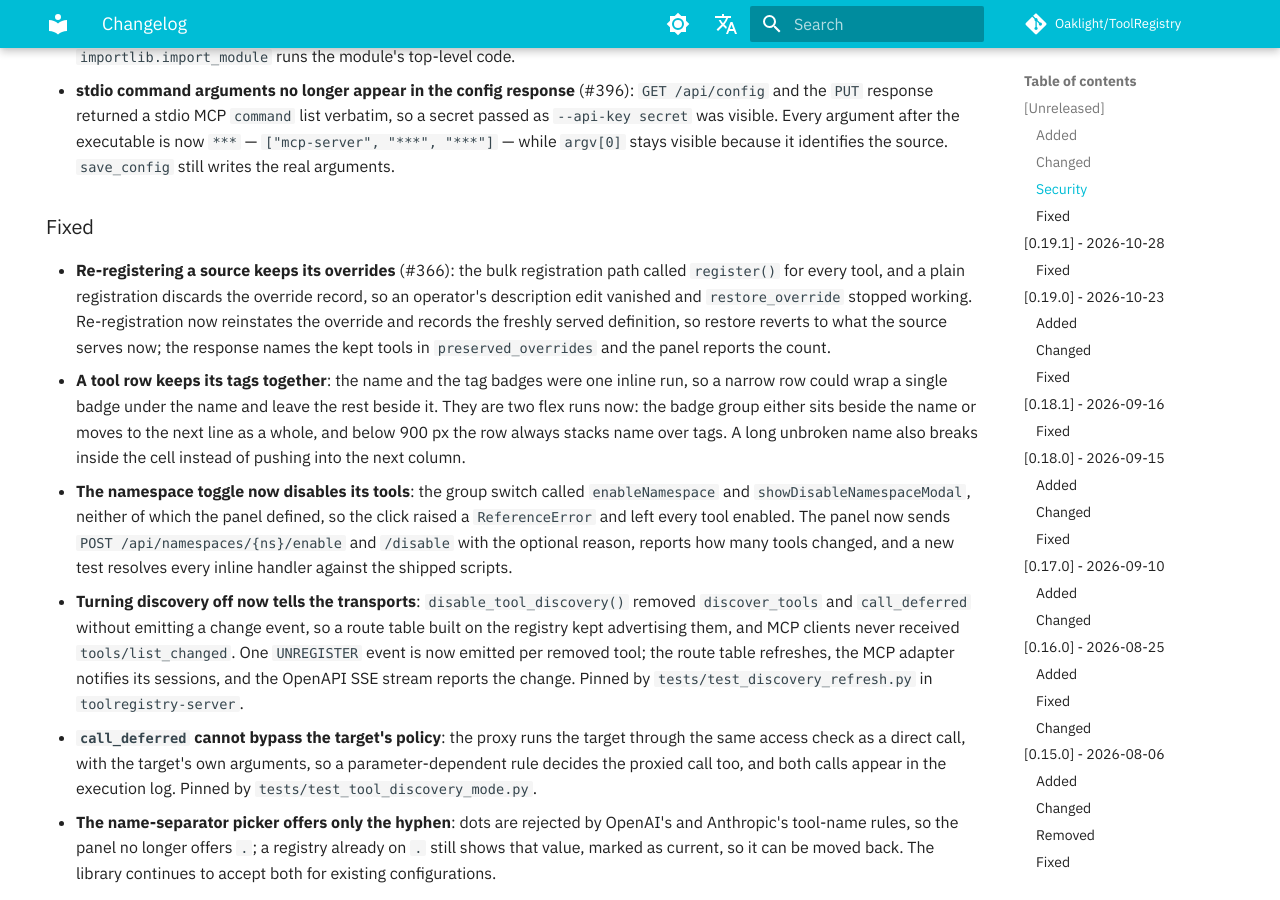
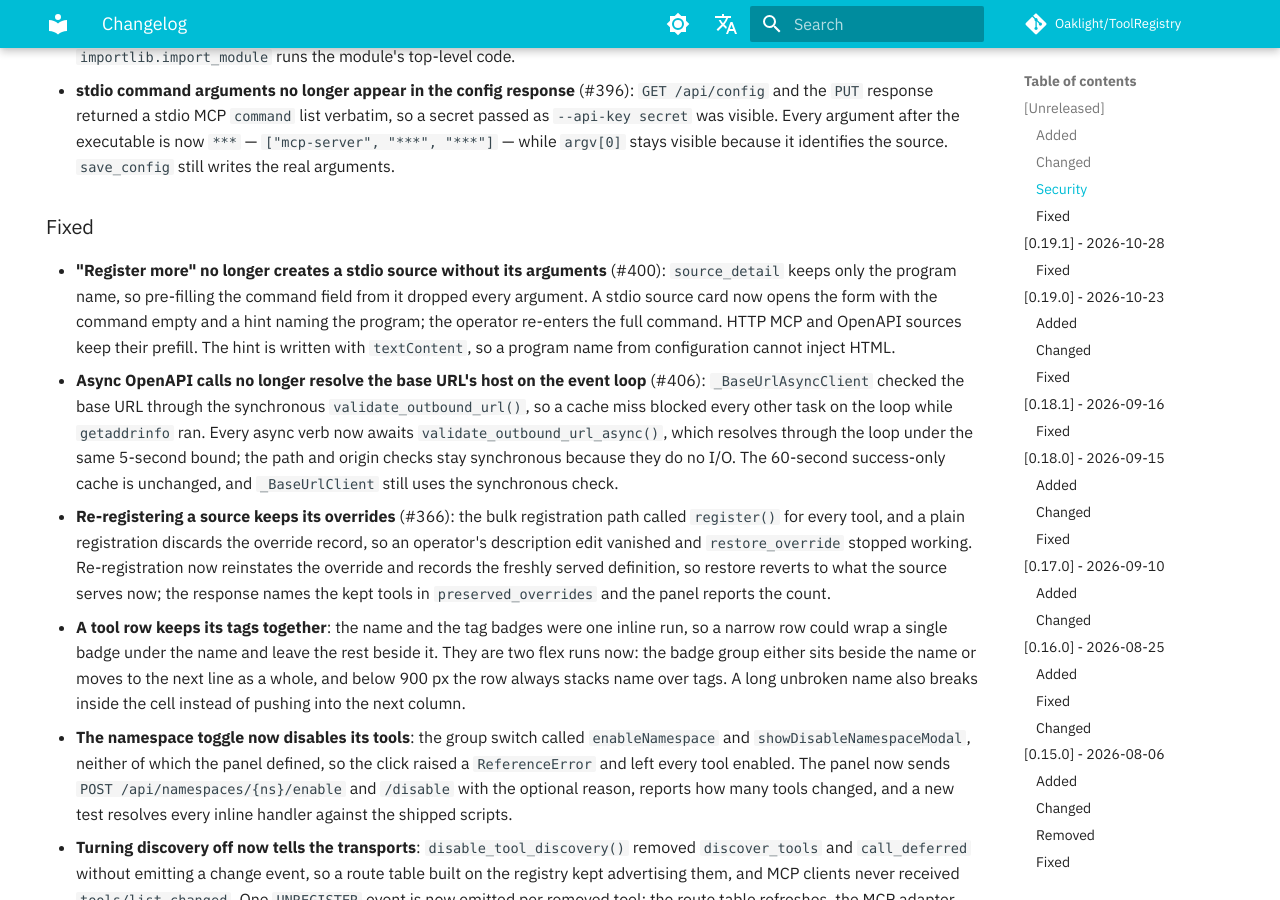
Before and after one commit to Oaklight/ToolRegistry, an MkDocs documentation site: the page built from docs/changelog.md, in a window 1280 px wide and 900 px high, scrolled down 4310 px. Built offline with MkDocs 1.6.1 and Material for MkDocs 9.7.7, drawn with Linux system fonts in a browser that asks for light colours; some web fonts are replaced; comment, search, counter and statistics services are not loaded.

Commit message:
docs: note async base URL resolution leaves the event loop (#406)

```diff
--- a/docs/changelog.md
+++ b/docs/changelog.md
@@ -72,6 +72,8 @@ The format is based on [Keep a Changelog](https://keepachangelog.com/en/1.1.0/),
 
 ### Fixed
 
+- **"Register more" no longer creates a stdio source without its arguments** (#400): `source_detail` keeps only the program name, so pre-filling the command field from it dropped every argument. A stdio source card now opens the form with the command empty and a hint naming the program; the operator re-enters the full command. HTTP MCP and OpenAPI sources keep their prefill. The hint is written with `textContent`, so a program name from configuration cannot inject HTML.
+- **Async OpenAPI calls no longer resolve the base URL's host on the event loop** (#406): `_BaseUrlAsyncClient` checked the base URL through the synchronous `validate_outbound_url()`, so a cache miss blocked every other task on the loop while `getaddrinfo` ran. Every async verb now awaits `validate_outbound_url_async()`, which resolves through the loop under the same 5-second bound; the path and origin checks stay synchronous because they do no I/O. The 60-second success-only cache is unchanged, and `_BaseUrlClient` still uses the synchronous check.
 - **Re-registering a source keeps its overrides** (#366): the bulk registration path called `register()` for every tool, and a plain registration discards the override record, so an operator's description edit vanished and `restore_override` stopped working. Re-registration now reinstates the override and records the freshly served definition, so restore reverts to what the source serves now; the response names the kept tools in `preserved_overrides` and the panel reports the count.
 - **A tool row keeps its tags together**: the name and the tag badges were one inline run, so a
   narrow row could wrap a single badge under the name and leave the rest beside it. They are
```
